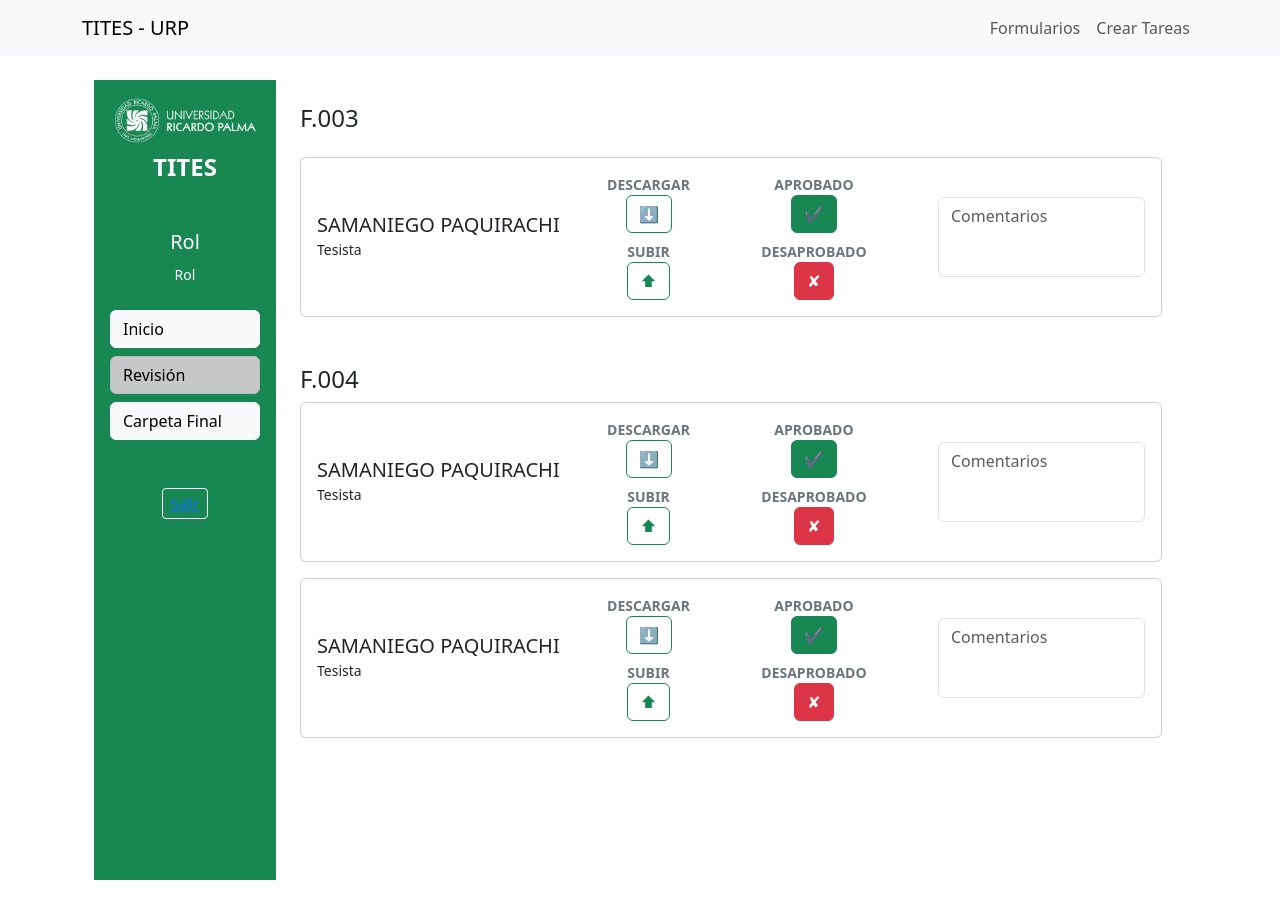
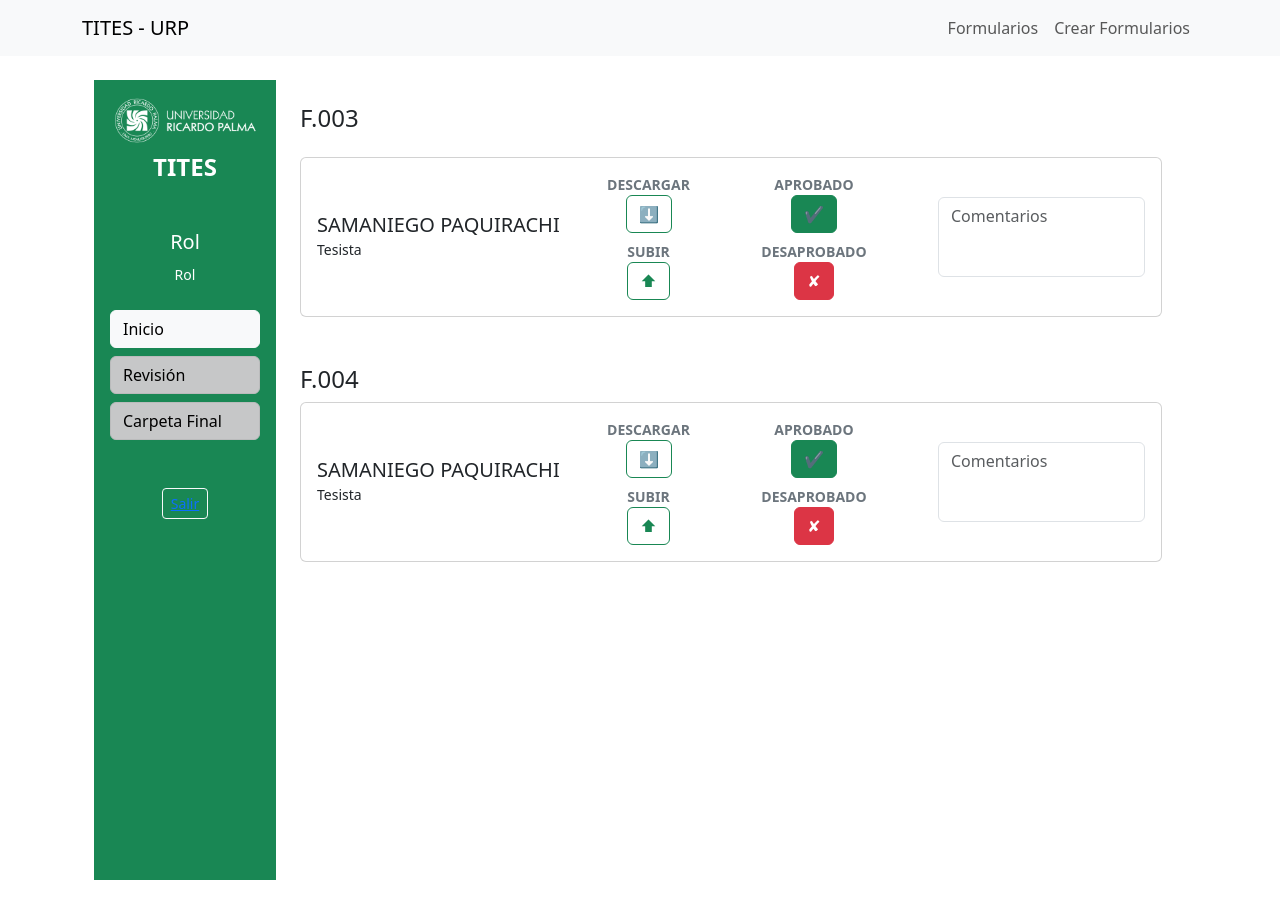
Before and after one commit to jhonccitoo/sistema-tites, a React (Vite) app in the folder frontend/: page /TesistaView in a window 1280 px wide. Built offline with nearby package versions, Linux system fonts and the light colour scheme.

Commit message:
SOLO BORRE COMENTARIOS
BORRAR COMENTARIOS

```diff
--- a/frontend/src/components/Navigation.jsx
+++ b/frontend/src/components/Navigation.jsx
@@ -14,7 +14,7 @@ export default class Navigation extends Component {
               <Nav className="me-right">
                 <Nav.Link href="/notas">Formularios</Nav.Link>
                 {usuario?.rol !== 'tesista' && (
-                <Nav.Link href="/create">Crear Tareas</Nav.Link>
+                <Nav.Link href="/create">Crear Formularios</Nav.Link>
                 )}
               </Nav>
             </Container>
--- a/frontend/src/screens/login.jsx
+++ b/frontend/src/screens/login.jsx
@@ -20,19 +20,18 @@ const Login = () => {
   const handleSubmit = async (e) => {
     e.preventDefault();
     const form = e.target;
-    setLoginError(''); // Limpia errores anteriores
+    setLoginError('');
 
     if (!form.checkValidity()) {
       e.stopPropagation();
-      setFormValidated(true); // Muestra validaciones si el form no es válido
+      setFormValidated(true);
     } else {
       try {
         const response = await axios.post('http://localhost:4000/api/auth/login', formData);
         console.log('Datos de la respuesta (ÉXITO):', response.data); // Depuración
 
-        // Verifica que la respuesta contenga token Y datos del usuario con rol
         if (response.data.token && response.data.user) {
-          // Guarda el token
+
           localStorage.setItem('authToken', response.data.token);
 
           // Obtén el rol del usuario
@@ -86,17 +85,8 @@ const Login = () => {
         setLoginError(errorMessage);
       }
     }
-    // Mueve setFormValidated aquí para que siempre se active después del submit
-    // y muestre los errores de validación si los hubo inicialmente
-    setFormValidated(true);
+ setFormValidated(true);
   };
-
-  // ... (El resto de tu componente Login: const style = ..., return (...))
-  // Asegúrate de mostrar el `loginError` en algún lugar del JSX si quieres
-  // Ejemplo:
-  // {loginError && <div className="alert alert-danger mt-3">{loginError}</div>}
-  // dentro del <main className="login-card">
-
 
 
   const style = `
--- a/frontend/src/screens/tesista-view.jsx
+++ b/frontend/src/screens/tesista-view.jsx
@@ -36,9 +36,14 @@ function TesistaView() {
             <Link to="/TesistaView" className="btn btn-light text-start active">
               Revisión
             </Link>
-            <Link to="/TesistaFinalView" className="btn btn-light text-start">
-              Carpeta Final
-            </Link>
+            {usuario?.rol !== "tesista" && (
+              <Link
+                to="/TesistaFinalView"
+                className="btn btn-light text-start active"
+              >
+                Carpeta Final
+              </Link>
+            )}
           </div>
 
           <div className="mt-5 text-center">
@@ -145,53 +150,6 @@ function TesistaView() {
               ></textarea>
             </Card.Body>
           </Card>
-
-          <Card className="mb-3">
-            <Card.Body className="d-flex align-items-center justify-content-between">
-              {/* DESCAGRAR / SUBIR */}
-              <div>
-                <h5 className="mb-0">SAMANIEGO PAQUIRACHI</h5>
-                <small>Tesista</small>
-              </div>
-              <div className="text-center me-4">
-                <small className="d-block fw-bold text-secondary">
-                  DESCARGAR
-                </small>
-                <div className="d-flex gap-2 justify-content-center">
-                  <Button variant="outline-success">⬇</Button>
-                </div>
-                <small className="d-block fw-bold text-secondary mt-2">
-                  SUBIR
-                </small>
-                <div className="d-flex gap-2 justify-content-center">
-                  <Button variant="outline-success">⬆</Button>
-                </div>
-              </div>
-
-              {/* APROBADO / DESAPROBADO (Mostrar solo si el rol NO es 'TESISTA') */}
-              {usuario?.rol !== "tesista" && (
-                <div className="text-center me-4">
-                  <small className="d-block fw-bold text-secondary">
-                    APROBADO
-                  </small>
-                  <div className="d-flex gap-2 justify-content-center">
-                    <Button variant="success">✔</Button>
-                  </div>
-                  <small className="d-block fw-bold text-secondary mt-2">
-                    DESAPROBADO
-                  </small>
-                  <div className="d-flex gap-2 justify-content-center">
-                    <Button variant="danger">✘</Button>
-                  </div>
-                </div>
-              )}
-              <textarea
-                placeholder="Comentarios"
-                className="form-control w-25"
-                style={{ height: "80px", resize: "none" }}
-              ></textarea>
-            </Card.Body>
-          </Card>
         </Col>
       </Row>
     </Container>
```
Also changed, not shown: 1 other file (tests, documents, lock files or other folders).
